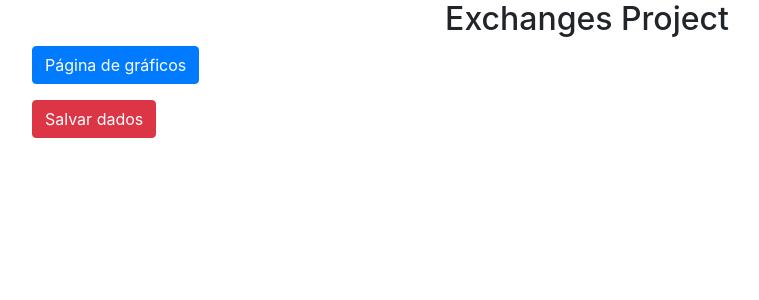
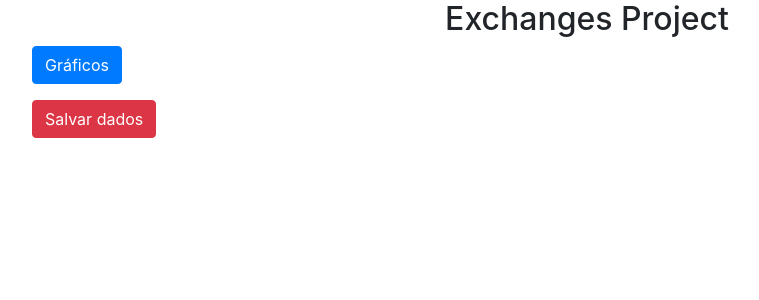
Before and after one commit to tiagorccabral/ExchangesApi, a Django app: page / in a window 1280 px wide. Shown: the top 300 px of the page, without its empty margins (53-812 px from the left). Run offline with Django 3.2, Linux system fonts and the light colour scheme; parts of the project's set-up code (start-up, migrations or seed data) failed here and were passed over; some libraries are stand-ins or nearby versions.

Commit message:
Pequena mudança no template.

```diff
--- a/templates/features/home.html
+++ b/templates/features/home.html
@@ -3,7 +3,7 @@
 {% block body_block %}
     <div class="container">
         <h2 class="text-center">Exchanges Project</h2>
-        <a class="btn btn-primary" href="{% url 'features:orderbooks:get_order_book' %}">Página de gráficos</a>
+        <a class="btn btn-primary" href="{% url 'features:orderbooks:get_order_book' %}">Gráficos</a>
         <br>
         <a style="margin-top: 1rem" class="btn btn-danger" href="{% url 'features:orderbooks:post_order_book' %}">Salvar dados</a>
     </div>
```
